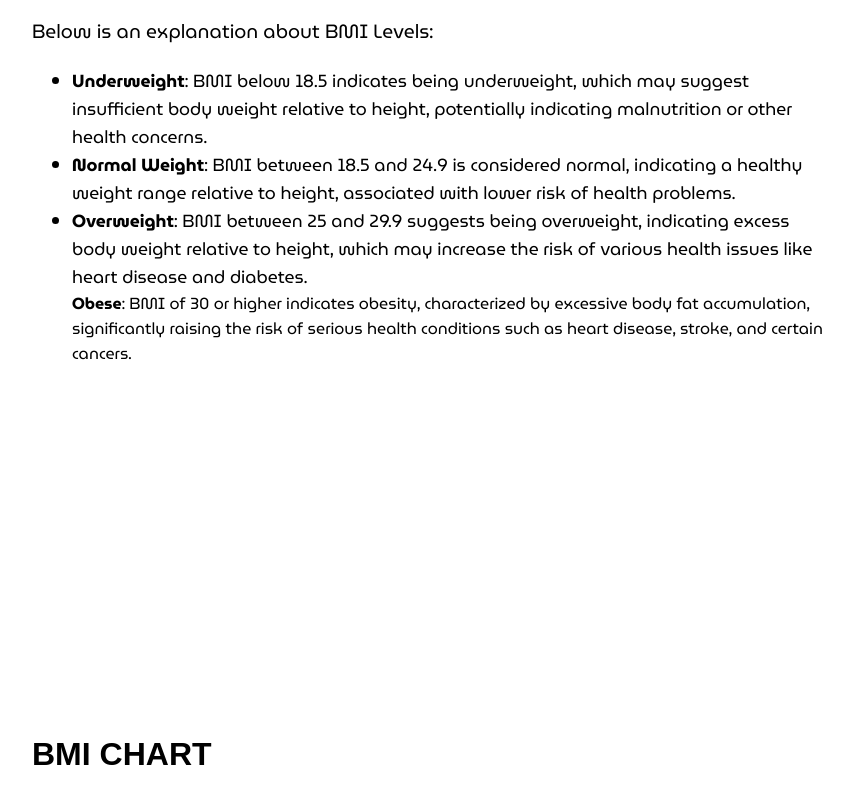
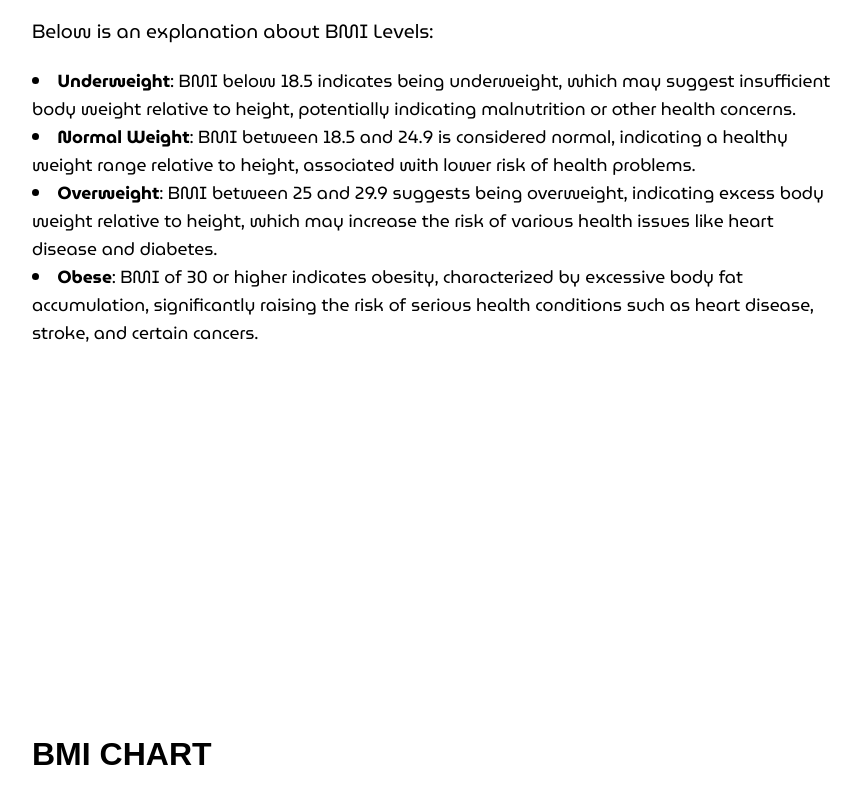
Before and after one commit to Ouiiizi/BMI-Calculator, a plain HTML site: page index.html in a window 1280 px wide. Shown: the part 1058-1849 px from the top of the page, without its empty margins (176-1037 px from the left). Drawn offline with Linux system fonts and the light colour scheme; a web font is replaced by a local one.

Commit message:
line-update

```diff
--- a/index.html
+++ b/index.html
@@ -80,15 +80,16 @@
                 <li>Social Factors</li>
 </ul>
                 <p>Below is an explanation about BMI Levels: </p>
-                <ul>
+
                     <li><strong>Underweight</strong>: BMI below 18.5 indicates being underweight, which may suggest insufficient body weight relative to height, potentially indicating malnutrition or other health concerns.<br>
                  </li><li><strong>Normal Weight</strong>: BMI between 18.5 and 24.9 is considered normal, indicating a healthy weight range relative to height, associated with lower risk of health problems.<br>
 </li>
      <li>               <strong>Overweight</strong>: BMI between 25 and 29.9 suggests being overweight, indicating excess body weight relative to height, which may increase the risk of various health issues like heart
                     disease and diabetes.<br>
 
-     </li>           <strong>Obese</strong>: BMI of 30 or higher indicates obesity, characterized by excessive body fat accumulation, significantly raising the risk of serious health conditions such as heart disease, stroke, and certain cancers.</li>
-            <br></ul>
+     </li>          <li> <strong>Obese</strong>: BMI of 30 or higher indicates obesity, characterized by excessive body fat accumulation, significantly raising the risk of serious health
+                conditions such as heart disease, stroke, and certain cancers.</li>
+                <br></ul>
 
                 </p>
             </div>
--- a/main.css
+++ b/main.css
@@ -1,3 +1,7 @@
+* {
+    scroll-behavior: smooth;
+}
+
 @font-face {
     font-family: "Judson-Regular";
     src:url("/Fonts/Judson-Regular.ttf");
```
